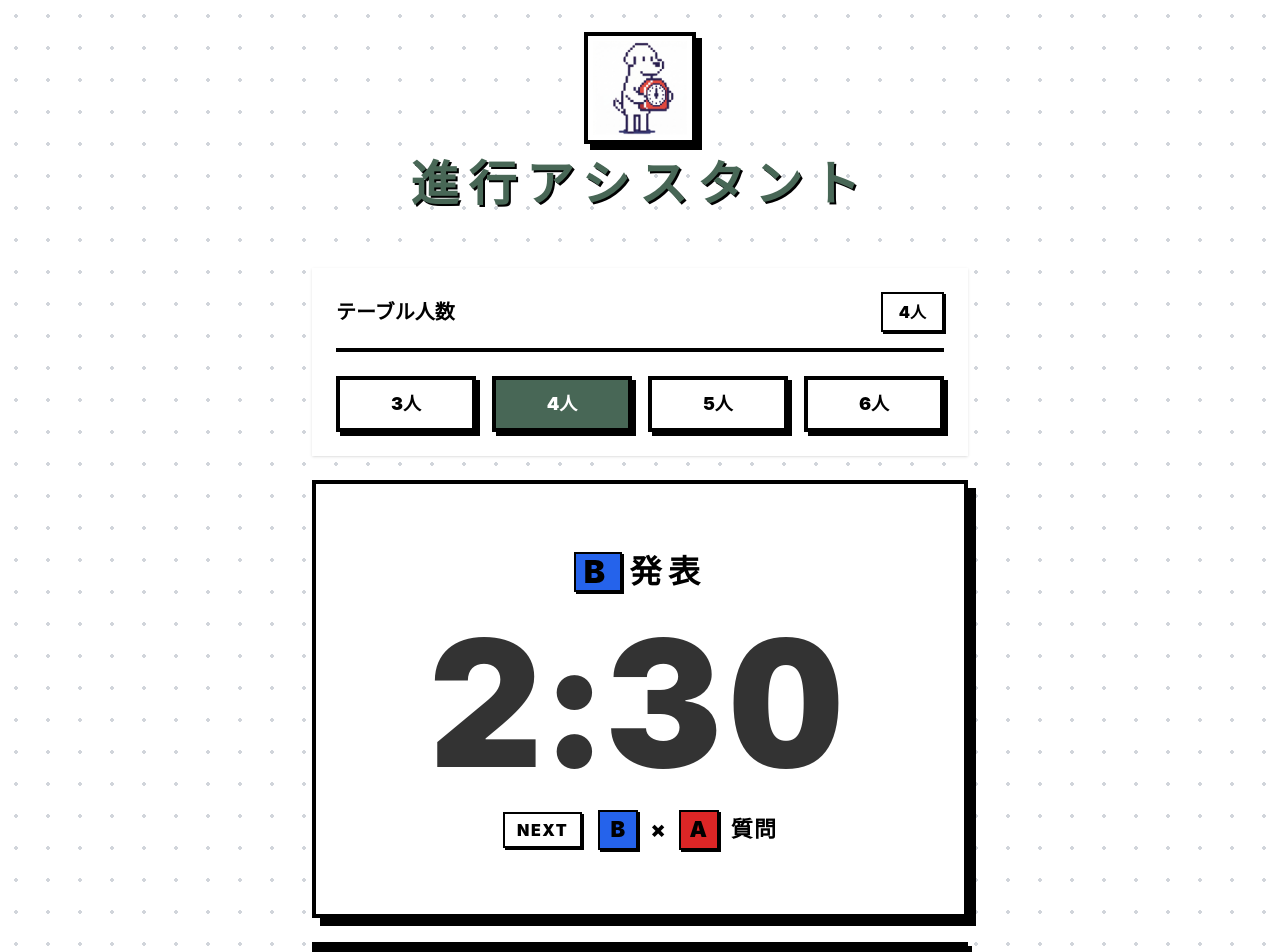
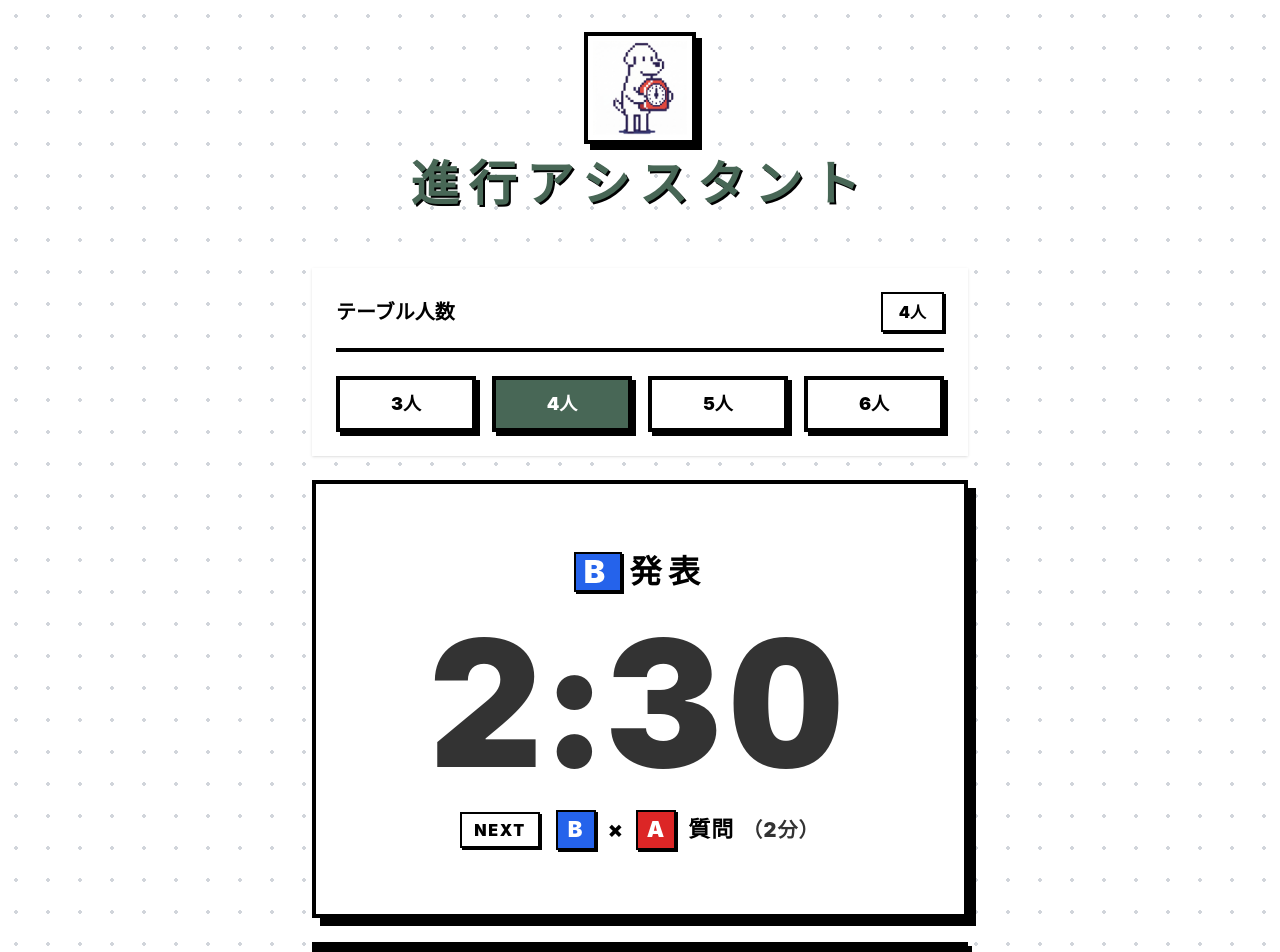
Before and after one commit to chomakooon/koryukai-timer, a React (Vite) app: page / in a window 1280 px wide. Shown: the top 952 px of the page. Built offline with nearby package versions, Linux system fonts and the light colour scheme; no server answers.

Commit message:
Enhance timer label visibility with white text and add duration text for the next step

```diff
--- a/src/app/components/Timer.tsx
+++ b/src/app/components/Timer.tsx
@@ -298,7 +298,7 @@ export function Timer() {
     if (step.type === 'talk') {
       return (
         <span className="inline-flex items-center gap-2">
-          <span className="flex h-10 min-w-[3rem] items-center justify-center rounded-none border-2 border-black text-black font-black shadow-[2px_2px_0px_0px_rgba(0,0,0,1)] bg-white" style={{ backgroundColor: speakerColor }}>{step.speaker}</span>
+          <span className="flex h-10 min-w-[3rem] items-center justify-center rounded-none border-2 border-black text-white font-black shadow-[2px_2px_0px_0px_rgba(0,0,0,1)]" style={{ backgroundColor: speakerColor }}>{step.speaker}</span>
           <span className="font-black inherit-text">発表</span>
         </span>
       );
@@ -307,9 +307,9 @@ export function Timer() {
     const questionerColor = getParticipantColor(step.questioner!);
     return (
       <span className="inline-flex items-center gap-2">
-        <span className="flex h-10 min-w-[2.5rem] items-center justify-center rounded-none border-2 border-black text-black font-black shadow-[2px_2px_0px_0px_rgba(0,0,0,1)] bg-white" style={{ backgroundColor: speakerColor }}>{step.speaker}</span>
+        <span className="flex h-10 min-w-[2.5rem] items-center justify-center rounded-none border-2 border-black text-white font-black shadow-[2px_2px_0px_0px_rgba(0,0,0,1)]" style={{ backgroundColor: speakerColor }}>{step.speaker}</span>
         <span className="font-black mx-1 inherit-text">×</span>
-        <span className="flex h-10 min-w-[2.5rem] items-center justify-center rounded-none border-2 border-black text-black font-black shadow-[2px_2px_0px_0px_rgba(0,0,0,1)] bg-white" style={{ backgroundColor: questionerColor }}>{step.questioner}</span>
+        <span className="flex h-10 min-w-[2.5rem] items-center justify-center rounded-none border-2 border-black text-white font-black shadow-[2px_2px_0px_0px_rgba(0,0,0,1)]" style={{ backgroundColor: questionerColor }}>{step.questioner}</span>
         <span className="font-black ml-1 inherit-text">質問</span>
       </span>
     );
@@ -345,7 +345,7 @@ export function Timer() {
           <div className="space-y-8 text-center relative z-10 [&_.inherit-text]:text-black">
             <div className="text-[32px] tracking-[0.2em] font-black drop-shadow-[2px_2px_0px_rgba(255,255,255,0.7)]">{renderColoredLabel(currentStep)}</div>
             <div className="text-[7rem] font-black leading-[0.85] tabular-nums tracking-[0.05em] drop-shadow-[4px_4px_0px_rgba(255,255,255,0.7)] md:text-[11rem]">{formatTime(state.remainingSec)}</div>
-            {nextStep && <div className="text-[22px] font-black tracking-wider flex items-center justify-center gap-4 drop-shadow-[2px_2px_0px_rgba(255,255,255,0.7)]"><span className="text-base tracking-[0.1em] bg-white border-2 border-black px-3 py-1 text-black font-black shadow-[2px_2px_0px_0px_rgba(0,0,0,1)]">NEXT</span> {renderColoredLabel(nextStep)}</div>}
+            {nextStep && <div className="text-[22px] font-black tracking-wider flex items-center justify-center gap-4 drop-shadow-[2px_2px_0px_rgba(255,255,255,0.7)]"><span className="text-base tracking-[0.1em] bg-white border-2 border-black px-3 py-1 text-black font-black shadow-[2px_2px_0px_0px_rgba(0,0,0,1)]">NEXT</span> <div className="flex items-center gap-2">{renderColoredLabel(nextStep)} <span className="text-xl">（{Math.floor(nextStep.durationSec / 60)}分{nextStep.durationSec % 60 > 0 ? `${nextStep.durationSec % 60}秒` : ''}）</span></div></div>}
             {isComplete && <div className="absolute inset-0 bg-[#486756]/90 flex items-center justify-center z-20"><div className="animate-bounce flex items-center text-6xl font-black tracking-widest text-black drop-shadow-[4px_4px_0px_rgba(255,255,255,0.7)]"><PartyPopper className="w-16 h-16 mr-4" /> 完了！</div></div>}
           </div>
         ) : (
```
Also changed, not shown: 4 other files (tests, documents, lock files or other folders).
